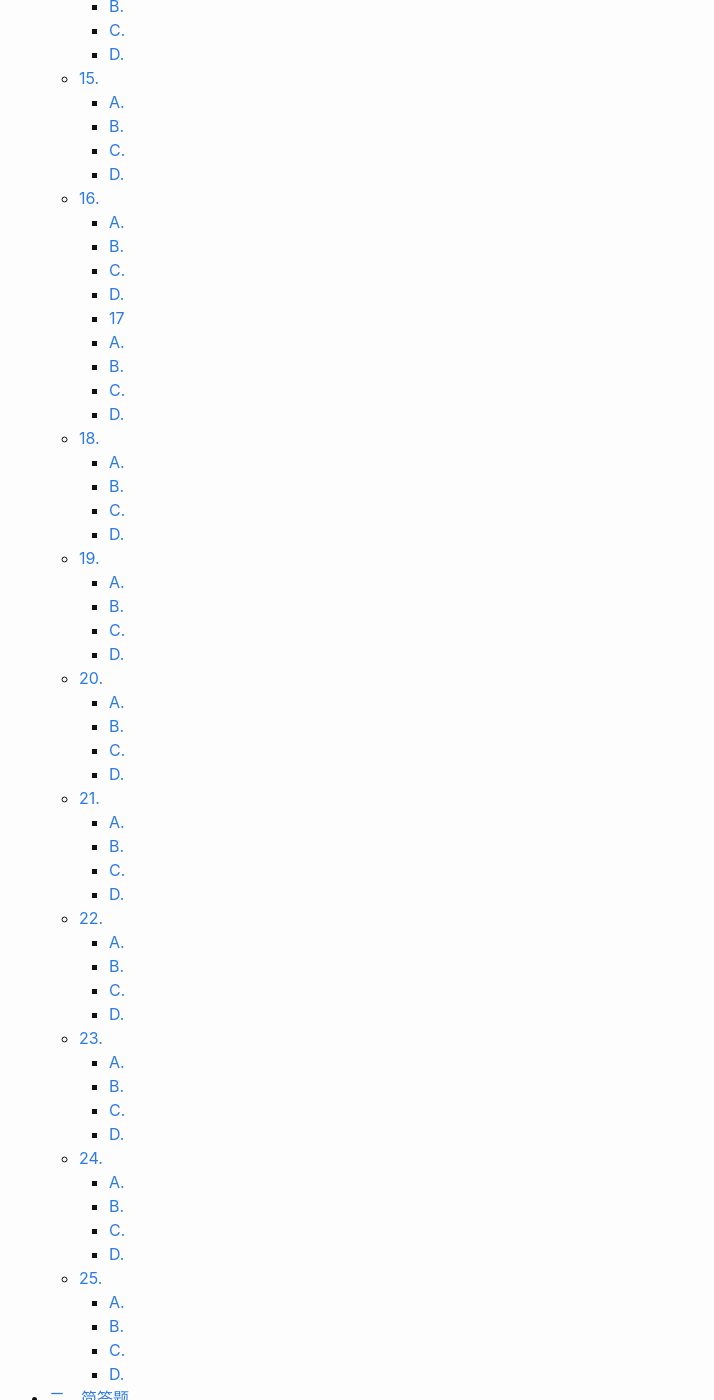
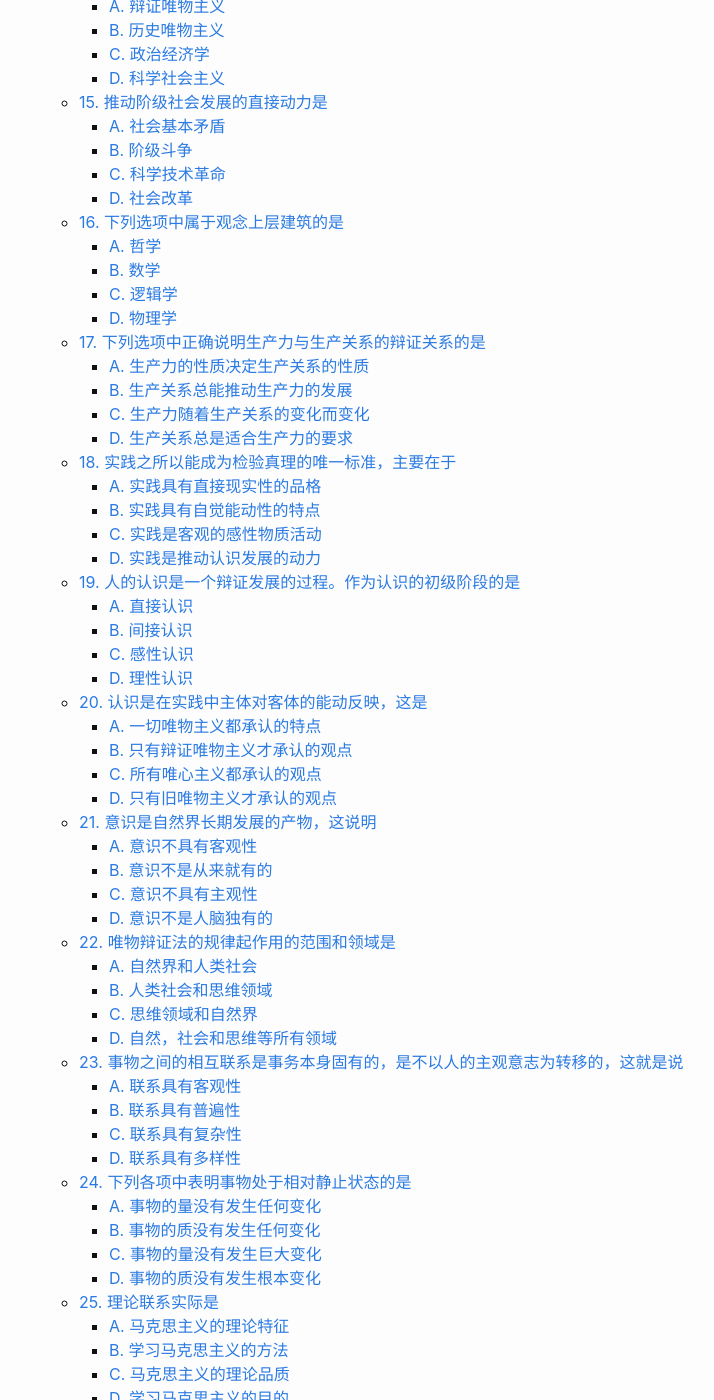
Before and after one commit to wangtiga/wangtiga.github.io, a Jekyll site: the page built from _previews/2020-11-29-3709_2020_08.md, in a window 1280 px wide and 1400 px high, scrolled down 1838 px. Shown: the whole window, without its empty margins (251-965 px from the left). Built offline with Jekyll 4.4.1, drawn with Linux system fonts in a browser that asks for light colours; some of the changed text lies outside the part shown.

Commit message:
updated from notep

```diff
--- a/_previews/2020-11-29-3709_2020_08.md
+++ b/_previews/2020-11-29-3709_2020_08.md
@@ -57,121 +57,142 @@ tags:   exam
 ### C. 资本主义的基本矛盾
 ### D. 生产过剩和需求不足的矛盾
 
-## 7. 经济全球化
-### A.
-### B.
-### C.
-### D.
+## 7. 经济全球化的本质是
+### A. 社会分工国际化
+### B. 端口流通国际化
+### C. 资源配置国际化
+### D. 产业转移国际化
 
-## 8.
-### A.
-### B.
-### C.
-### D.
+> A
 
-## 9.1
-### A.
-### B.
-### C.
-### D.
-
-## 10.
-### A.
-### B.
-### C.
-### D.
-
-## 11.
-### A.
-### B.
-### C.
-### D.
-
-## 12.
-### A.
-### B.
-### C.
-### D.
-
-### A.
-### B.
-### C.
-### D.
-
-## 14.
-### A.
-### B.
-### C.
-### D.
-
-## 15.
-### A.
-### B.
-### C.
-### D.
-
-## 16.
-### A.
-### B.
-### C.
-### D.
-
-### 17
-### A.
-### B.
-### C.
-### D.
-
-## 18.
-### A.
-### B.
-### C.
-### D.
+## 8. 资本输出的两种基本形式是
+### A. 生产资本和商品资本输出
+### B. 借贷资本和商品资本输出
+### C. 借贷资本和生产资本输出
+### D. 货币资本和生产资本输出
 
 
-## 19.
-### A.
-### B.
-### C.
-### D.
+TODO 资本主义社会的特点是不是就是 资本输出？
 
-## 20.
-### A.
-### B.
-### C.
-### D.
+D
 
-## 21.
-### A.
-### B.
-### C.
-### D.
+## 9. 垄断资本主义国家中金融寡头在政治上的统治主要是
+### A. 通过操纵舆论的方式实现的
+### B. 通过控制媒体的方式实现的
+### C. 通过"参与制"的方式实现的
+### D. 通过"个人联合"的方式实现的
 
-## 22.
-### A.
-### B.
-### C.
-### D.
+> wubi 寡 pdev
+
+C
+
+## 10. 决定银行利润量的因素是
+### A. 银行自有资本总额和平均利润率
+### B. 银行自有资本总额和利息率
+### C. 借贷资本总额和平均利润率
+### D. 借贷资本总额和利息率
+
+A
+
+## 11. 资本循环中实现价值增殖的阶段是
+### A. 购买阶段
+### B. 生产阶段
+### C. 销售阶段
+### D. 运输阶段
+
+A
+
+## 12. 劳动力价值决定的一个重要特点是？
+### A. 它由其生产的剩余价值决定
+### B. 它由其使用价值决定
+### C. 它包含历史和道德因素
+### D. 它包含习惯和法律因素
+
+A
+
+## 13. 以私有制为基础的商品经济的基本矛盾是
+### A. 价值与使用价值的矛盾
+### B. 具体劳动与抽象劳动的矛盾
+### C. 生产社会化与占有有私人性的矛盾
+### D. 私人劳动与社会劳动的矛盾
 
 
-## 23.
-### A.
-### B.
-### C.
-### D.
+
+## 14. 马克思主义的三个组成部分之间是有内在逻辑联系的，其中处于核心地位的是
+### A. 辩证唯物主义
+### B. 历史唯物主义
+### C. 政治经济学
+### D. 科学社会主义
+
+## 15. 推动阶级社会发展的直接动力是
+### A. 社会基本矛盾
+### B. 阶级斗争
+### C. 科学技术革命
+### D. 社会改革
+
+## 16. 下列选项中属于观念上层建筑的是
+### A. 哲学
+### B. 数学
+### C. 逻辑学
+### D. 物理学
+
+## 17. 下列选项中正确说明生产力与生产关系的辩证关系的是
+### A. 生产力的性质决定生产关系的性质
+### B. 生产关系总能推动生产力的发展
+### C. 生产力随着生产关系的变化而变化
+### D. 生产关系总是适合生产力的要求
+
+## 18. 实践之所以能成为检验真理的唯一标准，主要在于
+### A. 实践具有直接现实性的品格
+### B. 实践具有自觉能动性的特点
+### C. 实践是客观的感性物质活动
+### D. 实践是推动认识发展的动力
+
+> wubi 具 hwu
+
+## 19. 人的认识是一个辩证发展的过程。作为认识的初级阶段的是
+### A. 直接认识
+### B. 间接认识
+### C. 感性认识
+### D. 理性认识
+
+## 20. 认识是在实践中主体对客体的能动反映，这是
+### A. 一切唯物主义都承认的特点
+### B. 只有辩证唯物主义才承认的观点
+### C. 所有唯心主义都承认的观点
+### D. 只有旧唯物主义才承认的观点
+
+## 21. 意识是自然界长期发展的产物，这说明
+### A. 意识不具有客观性
+### B. 意识不是从来就有的
+### C. 意识不具有主观性
+### D. 意识不是人脑独有的
+
+## 22. 唯物辩证法的规律起作用的范围和领域是
+### A. 自然界和人类社会
+### B. 人类社会和思维领域
+### C. 思维领域和自然界
+### D. 自然，社会和思维等所有领域
 
 
-## 24.
-### A.
-### B.
-### C.
-### D.
+## 23. 事物之间的相互联系是事务本身固有的，是不以人的主观意志为转移的，这就是说
+### A. 联系具有客观性
+### B. 联系具有普遍性
+### C. 联系具有复杂性
+### D. 联系具有多样性
 
-## 25.
-### A.
-### B.
-### C.
-### D.
+
+## 24. 下列各项中表明事物处于相对静止状态的是
+### A. 事物的量没有发生任何变化
+### B. 事物的质没有发生任何变化
+### C. 事物的量没有发生巨大变化
+### D. 事物的质没有发生根本变化
+
+## 25. 理论联系实际是
+### A. 马克思主义的理论特征
+### B. 学习马克思主义的方法
+### C. 马克思主义的理论品质
+### D. 学习马克思主义的目的
 
 
 
```
